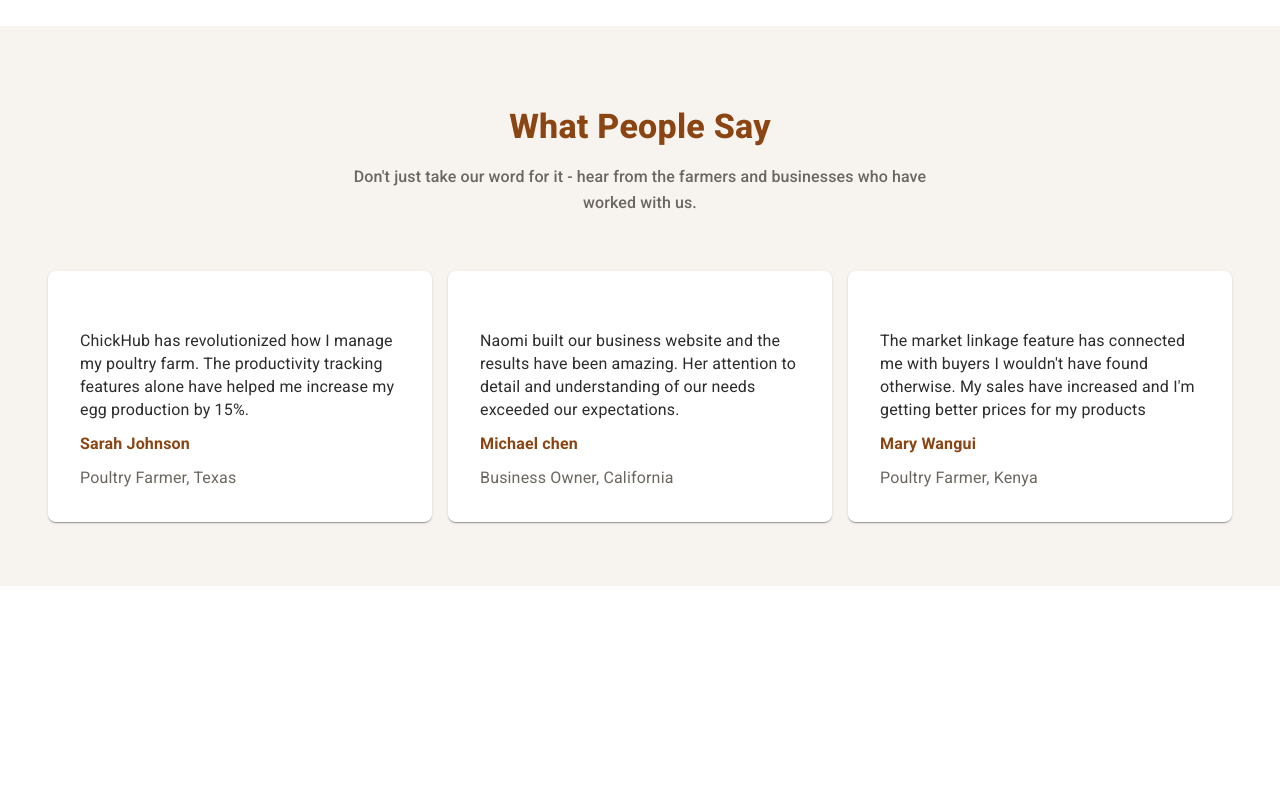
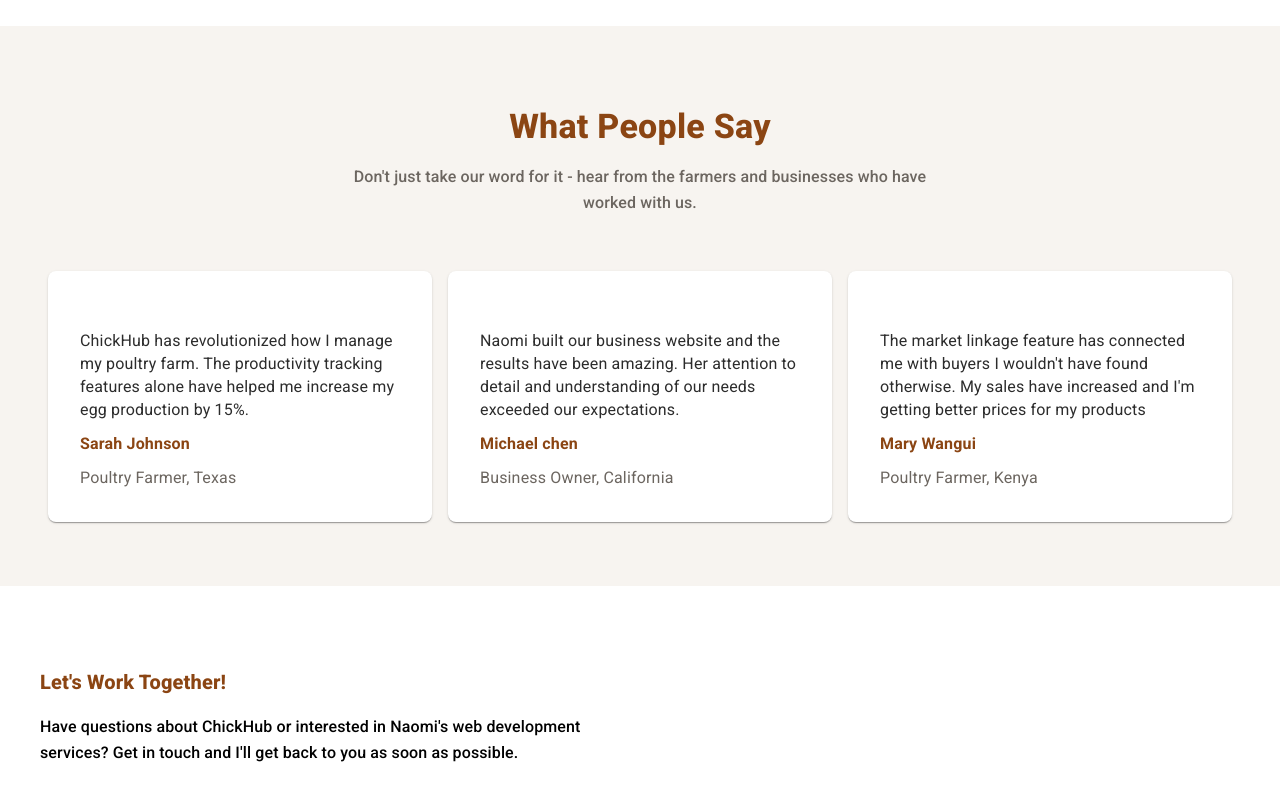
Before and after one commit to Naominm/ChickHub, a React (Vite) app: page / in a window 1280 px wide. Shown: the part 1757-2557 px from the top of the page. Before the commit the page ends 2343 px from the top, so only its background shows below. Built offline with nearby package versions, Linux system fonts and the light colour scheme; some icons are missing.

Commit message:
Build the contact information section

```diff
--- /dev/null
+++ b/src/components/ContactSection.tsx
@@ -0,0 +1,50 @@
+import { Box, Typography } from "@mui/material";
+
+function ContactSection() {
+  return (
+    <Box
+      component="div"
+      sx={{
+        minHeight: "30rem",
+        paddingTop: 10,
+        display: "flex",
+        gap: "2rem",
+        px: 5,
+      }}
+    >
+      <ContactInformation />
+      <FormInformation />
+    </Box>
+  );
+}
+
+function ContactInformation() {
+  return (
+    <Box
+      component="div"
+      sx={{
+        width: "50%",
+        display: "flex",
+        flexDirection: "column",
+        gap: "1rem",
+      }}
+    >
+      <Typography
+        variant="h6"
+        sx={{ color: "var(--primary)", fontWeight: 800 }}
+      >
+        Let's Work Together!
+      </Typography>
+      <Typography variant="h6" sx={{ fontSize: "1rem" }}>
+        Have questions about ChickHub or interested in Naomi's web development
+        services? Get in touch and I'll get back to you as soon as possible.
+      </Typography>
+    </Box>
+  );
+}
+
+function FormInformation() {
+  return <Box component="div" sx={{ width: "50%" }}></Box>;
+}
+
+export default ContactSection;
--- a/src/pages/LandingPage.tsx
+++ b/src/pages/LandingPage.tsx
@@ -4,6 +4,7 @@
 import FeaturesSection from "../components/Features";
 import AboutSection from "../components/About";
 import TestimonialSection from "../components/Testimonial";
+import ContactSection from "../components/ContactSection";
 function LandingPage() {
   return (
     <Box component="div">
@@ -12,6 +13,7 @@
       <FeaturesSection />
       <AboutSection />
       <TestimonialSection />
+      <ContactSection />
     </Box>
   );
 }
```
